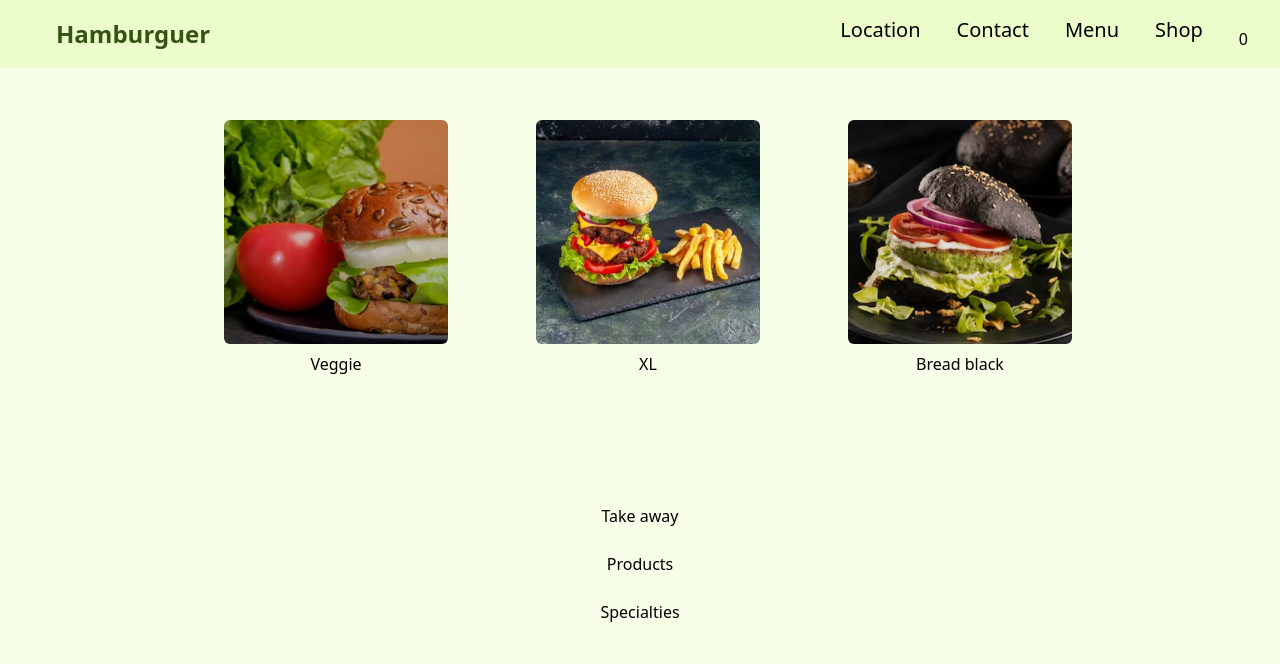
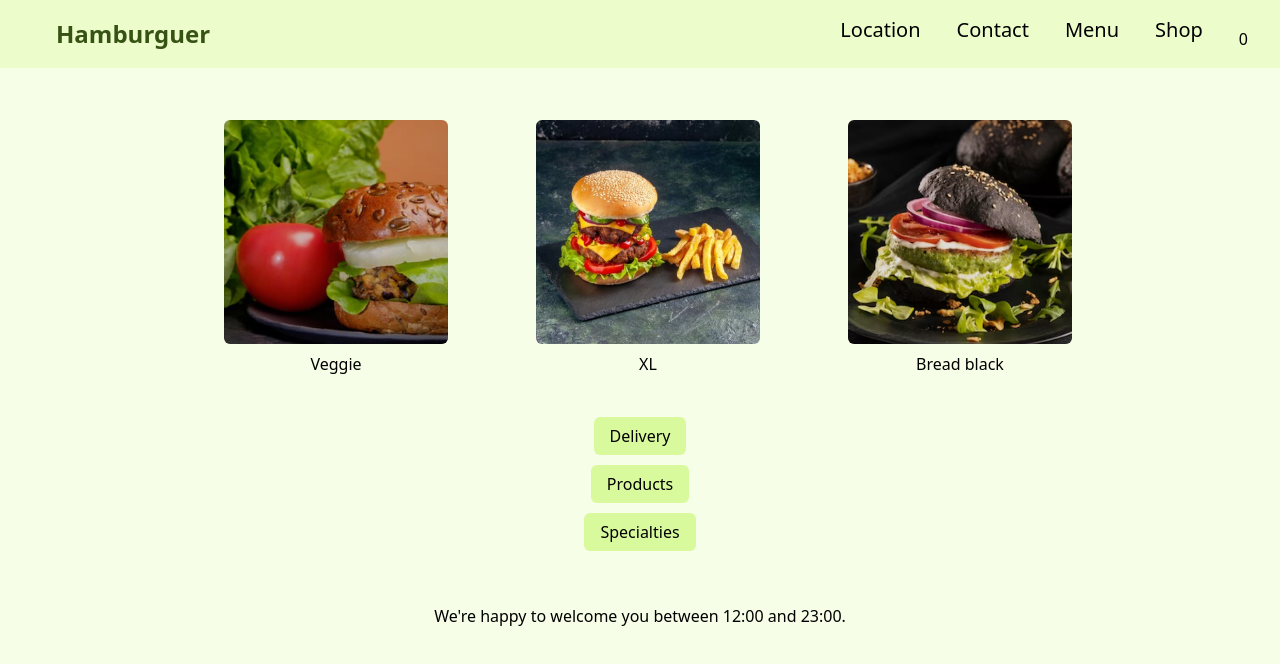
Before and after one commit to Githubmagali/hamburguer-shop, a Next.js app: page / in a window 1280 px wide. Shown: the top 664 px of the page. Built offline with nearby package versions, Linux system fonts and the light colour scheme.

Commit message:
hour delivery

```diff
--- a/src/app/takeAway/page.jsx
+++ b/src/app/delivery/page.jsx
@@ -92,7 +92,7 @@ const items = [
 
 ]
 
-function TakeAway() {
+function Delivery() {
     const { addToCart, removeFromCart, cart, getItemQuantity} = useCart()
 
   console.log(getItemQuantity)
@@ -151,4 +151,4 @@ function TakeAway() {
     )
 }
 
-export default TakeAway
+export default Delivery
--- /dev/null
+++ b/src/app/hour/page.jsx
@@ -0,0 +1,39 @@
+import Link from "next/link";
+import React from "react";
+
+const Footer = () => {
+    const hour = new Date().getHours();
+    const openHour = 12;
+    const closeHour = 23;
+    const isOpen = hour >= openHour && hour <= closeHour;
+
+
+
+    return (
+        <footer className="flex justify-center items-center">
+            {isOpen ?
+                (
+                    <Order closeHour={closeHour} openHour={openHour} />
+                ) : (
+                    <p className="">
+                        We're happy to welcome you between {openHour}:00 and {closeHour}:00.
+                    </p>
+                )
+            }
+        </footer>
+    );
+}
+function Order({ closeHour, openHour }) {
+    return (
+        <div className="flex flex-col col-1 text-center gap-y-8">
+            <p className="">
+                We're open from {openHour}:00 to {closeHour}:00. Come visit us or order
+                online.
+            </p>
+            <Link href="/delivery" className=" bg-lime-600 hover:bg-lime-800 py-2 px-4 rounded-md">Delivery</Link>
+        </div>
+    )
+}
+
+
+export default Footer;
--- a/src/app/layout.tsx
+++ b/src/app/layout.tsx
@@ -5,6 +5,7 @@ import "./globals.css";
 import { CartProvider } from "@/context/cartProvider";
 import Wsp from '@/components/wsp'
 import Navbar from '@/components/navbar'
+import Hour from '@/app/hour/page'
 
 const inter = Inter({ subsets: ["latin"] });
 
--- a/src/app/page.jsx
+++ b/src/app/page.jsx
@@ -2,13 +2,14 @@
 import 'animate.css';
 import { useInView } from 'react-intersection-observer';
 import Link from 'next/link';
+import Hour from '@/app/hour/page'
 
 
 
 const items = [
   {
-    title: "Take away",
-    link: "/takeAway"
+    title: "Delivery",
+    link: "/delivery"
   },
   {
     title: "Products",
@@ -64,7 +65,7 @@ function AnimatedItem({ index, children }) {
 
 function HomePage() {
   return (<>
-    <div className="flex flex-wrap justify-center col-4 gap-x-4 p-20">
+    <div className="flex flex-wrap justify-center col-4 gap-x-4 pt-20">
       <h1></h1>
       {imgs.map((imagen, index) => (
         <AnimatedItem key={index} index={index}>
@@ -79,22 +80,21 @@ function HomePage() {
         </AnimatedItem>
 
       ))}
-
     </div>
-
 
     {items.map((item, index) => (
       <div className='flex flex-col col-1 text-center mb-6'>
         <div key={index} className={`animate__animated animate__slideInRight animate__delay-${2 + index}s`}>
           {item.link ? (
-            <Link href={item.link} className='hover:bg-lime-600 py-2 px-4 rounded-md'>{item.title}</Link>
+            <Link href={item.link} className='bg-lime-200 hover:bg-lime-600 py-2 px-4 rounded-md'>{item.title}</Link>
           ) : (
             <span className=''>{item.title}</span>
           )}
         </div>
-
       </div>
     ))}
+     <div className='py-9'><Hour /></div>
+
   </>)
 }
 export default HomePage
--- /dev/null
+++ b/src/components/hourDelivery.jsx
@@ -0,0 +1,39 @@
+import React from "react";
+import './../index.css';
+
+const Footer = () => {
+    const hour = new Date().getHours();
+    const openHour = 12;
+    const closeHour = 22;
+    const isOpen = hour >= openHour && hour <= closeHour;
+    //console.log(isOpen);
+
+
+    return (
+        <footer className="footer">
+  {isOpen ?
+  (
+    <Order closeHour={closeHour} openHour={openHour} />
+  ) : (
+    <p className="footer-p">
+    We're happy to welcome you between {openHour}:00 and {closeHour}:00.
+  </p>
+  )
+  }
+        </footer>
+    );
+}
+function Order ({closeHour, openHour}){
+    return(
+        <div className="footer-order">
+            <p className="footer-p">
+        We're open from {openHour}:00 to {closeHour}:00. Come visit us or order
+        online.
+      </p>
+      <button className="btn">Order</button>
+        </div>
+    )
+}
+
+
+export default Footer;
```
